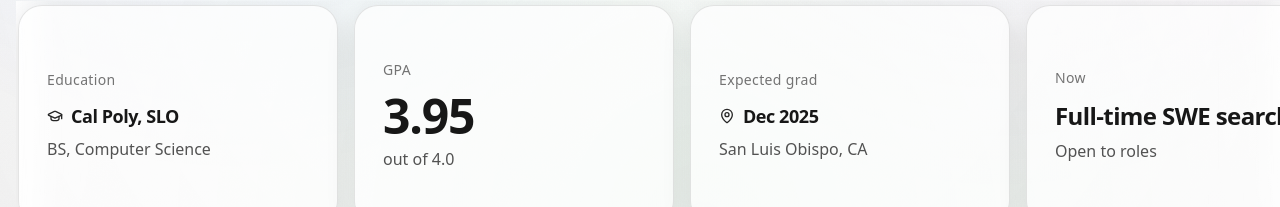
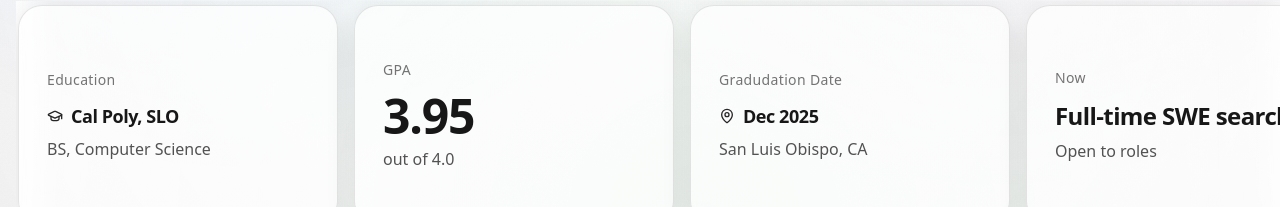
Before and after one commit to SilverXer0/personal_website, a Next.js app: page / in a window 1280 px wide. Shown: the part 453-660 px from the top of the page. Built offline with nearby package versions, Linux system fonts and the light colour scheme.

Commit message:
updated tile text

```diff
--- a/app/page.tsx
+++ b/app/page.tsx
@@ -903,7 +903,7 @@
                 {
                   key: "grad",
                   kind: "grad",
-                  label: "Expected grad",
+                  label: "Gradudation Date",
                   primary: "Dec 2025",
                   secondary: "San Luis Obispo, CA",
                 },
```
